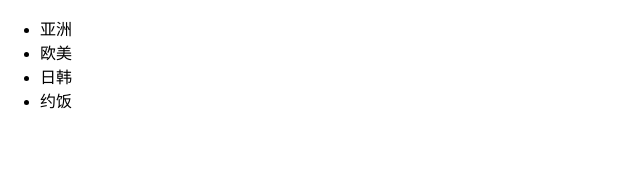
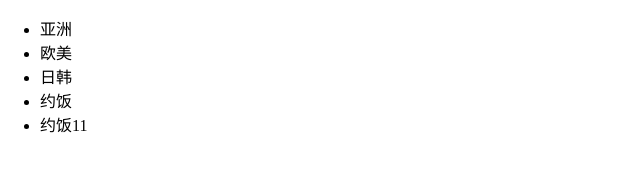
Before and after one commit to yuanxiaohei/dbhot, a plain HTML site: page index.html in a window 1280 px wide. Shown: the full height of the page, 0-640 px from the left. Drawn offline with Linux system fonts and the light colour scheme.

Commit message:
分支修改1

```diff
--- a/index.html
+++ b/index.html
@@ -15,6 +15,7 @@
             <li>欧美</li>
             <li>日韩</li>
             <li>约饭</li>
+            <li>约饭11</li>
         </ul>
     </body>
 
```
